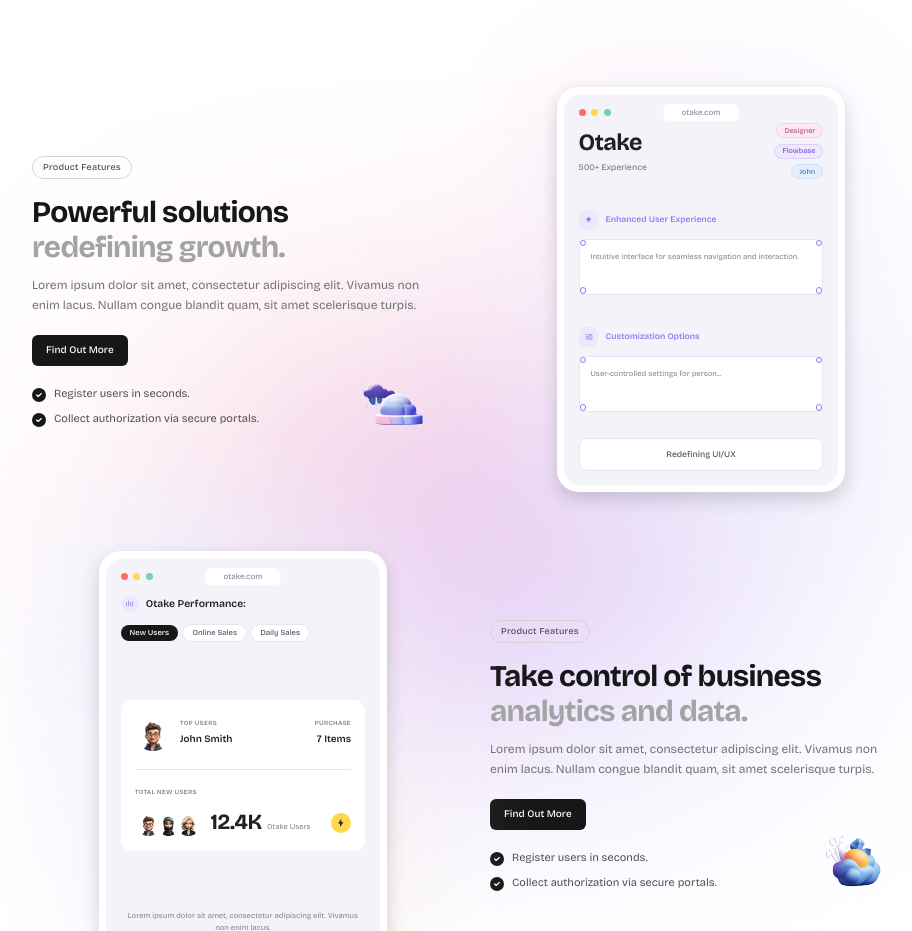
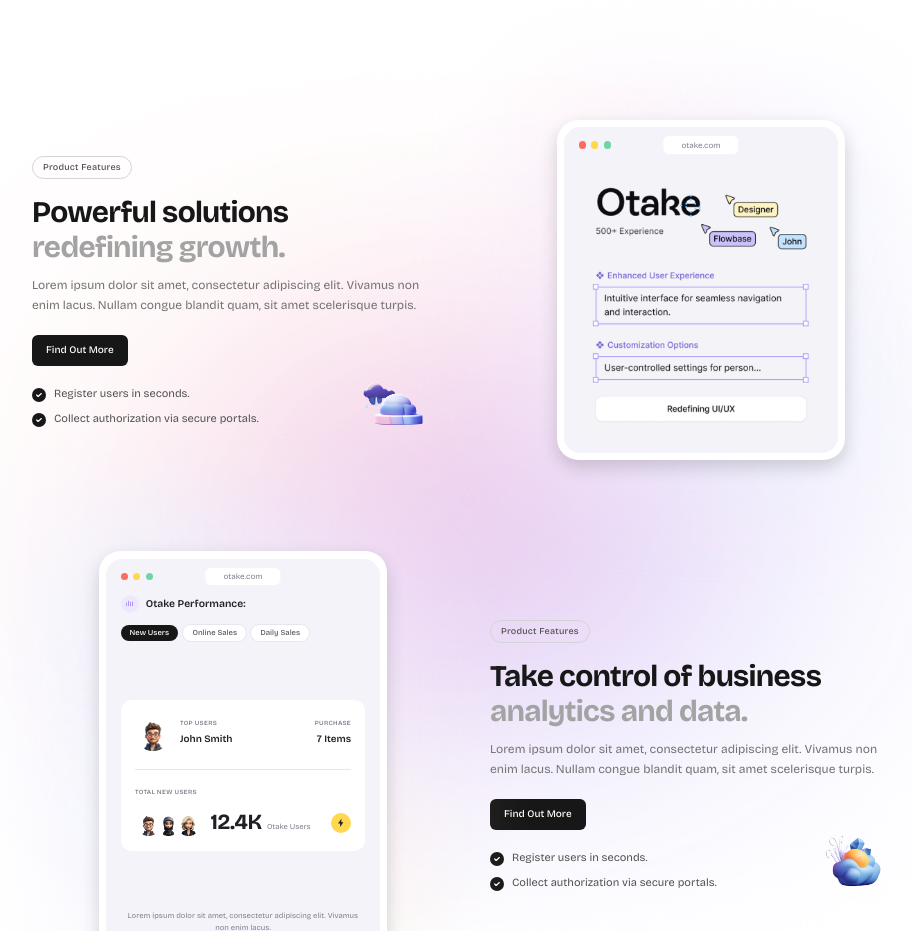
Before and after one commit to priyansh-kevalon/Otake-Website-Design, a React (Vite) app in the folder Otake-Frontend/: page / in a window 1280 px wide. Shown: the part 2620-3551 px from the top of the page, without its empty margins (168-1080 px from the left). Built offline with nearby package versions, Linux system fonts and the light colour scheme.

Commit message:
Refactor code structure for improved readability and maintainability

```diff
--- a/Otake-Frontend/src/components/sections/PowerfulSolutions.jsx
+++ b/Otake-Frontend/src/components/sections/PowerfulSolutions.jsx
@@ -1,4 +1,4 @@
-import OtakeProductPreview from '../ui/OtakeProductPreview.jsx'
+import BrowserShell from '../ui/BrowserShell.jsx'
 import OtakePerformancePreview from '../ui/OtakePerformancePreview.jsx'
 
 const BULLETS = [
@@ -86,7 +86,13 @@ function PowerfulSolutions() {
             <PreviewShell
               glowClass="bg-gradient-to-br from-pink-100/70 via-violet-100/50 to-sky-100/60"
             >
-              <OtakeProductPreview />
+              <BrowserShell>
+                <img
+                  src="/images/product-feature-preview.png"
+                  alt="Otake product preview highlighting user experience and customization features"
+                  className="block h-auto w-full rounded-[18px]"
+                />
+              </BrowserShell>
             </PreviewShell>
           </div>
         </div>
```
Also changed, not shown: Otake-Frontend/public/images/product-feature-preview.png (added).
